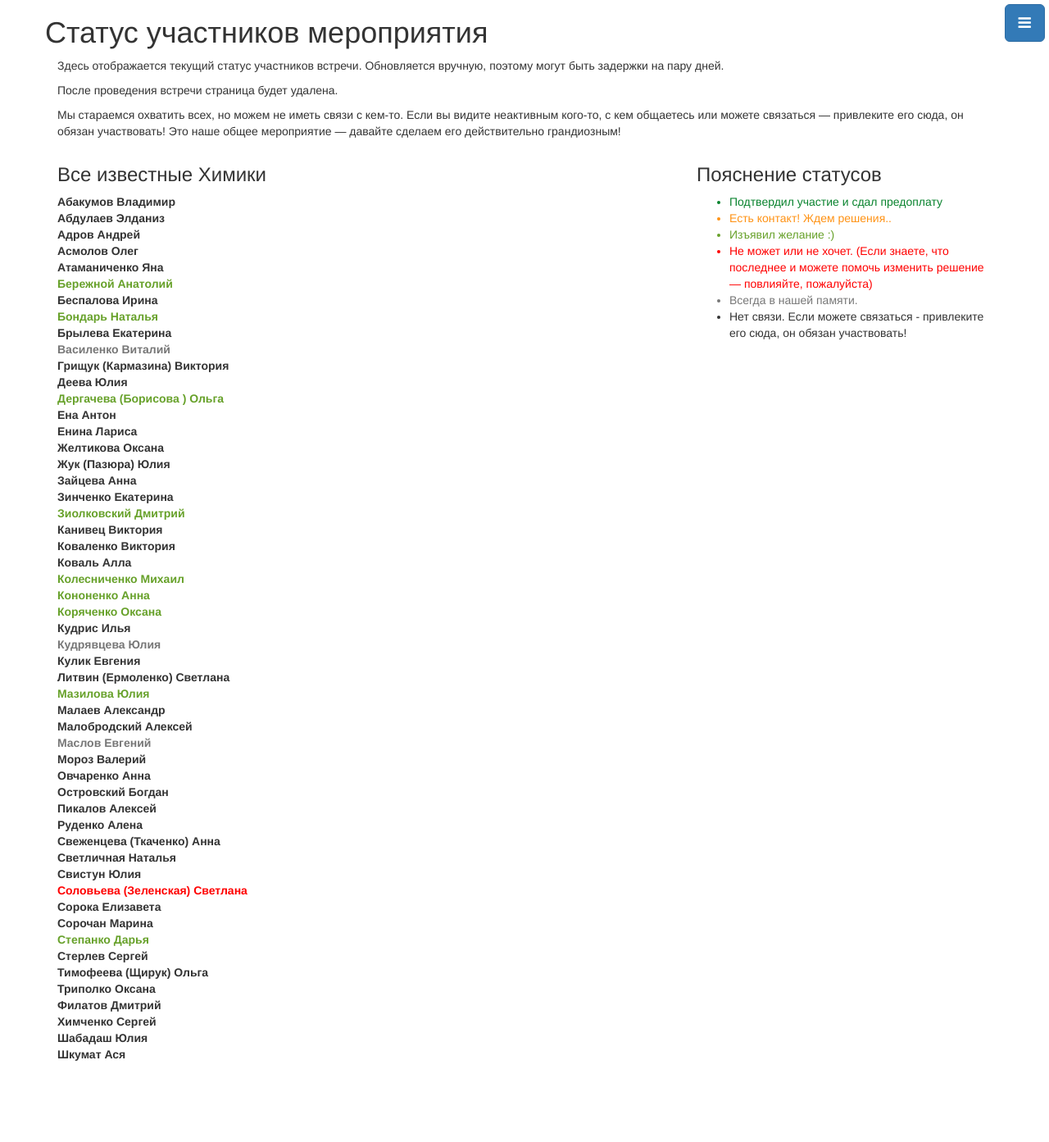
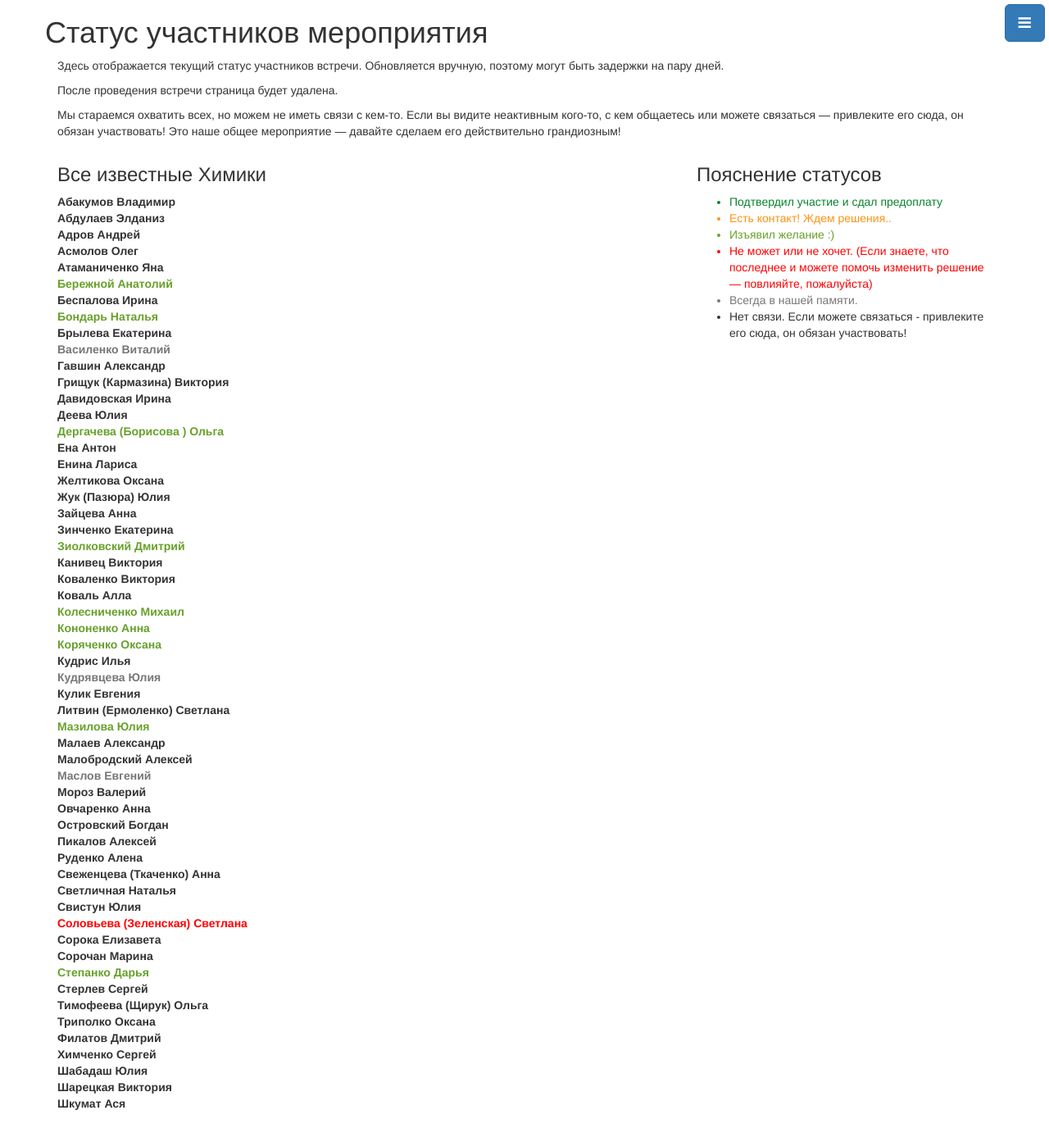
Before and after one commit to dmzio/chem1999, a Jekyll site: the page built from peoples.html, in a window 1280 px wide and 1400 px high. Shown: the top 1393 px of the window at 82% size. Built offline with Jekyll 4.4.1, drawn with Linux system fonts in a browser that asks for light colours; nearby versions of some CDN libraries; Markdown is read by kramdown in place of the engine named in the settings.

Commit message:
people status changed

```diff
--- a/_data/peoples.yml
+++ b/_data/peoples.yml
@@ -214,3 +214,15 @@
   name:    Михаил
   s_name:    Алексеевич
   status: wants
+
+- l_name:    Гавшин
+  name:    Александр
+  status: none
+
+- l_name:    Шарецкая
+  name:    Виктория
+  status: none
+
+- l_name:    Давидовская
+  name:    Ирина
+  status: none
```
Also changed, not shown: info.html (+11 -0 lines).
